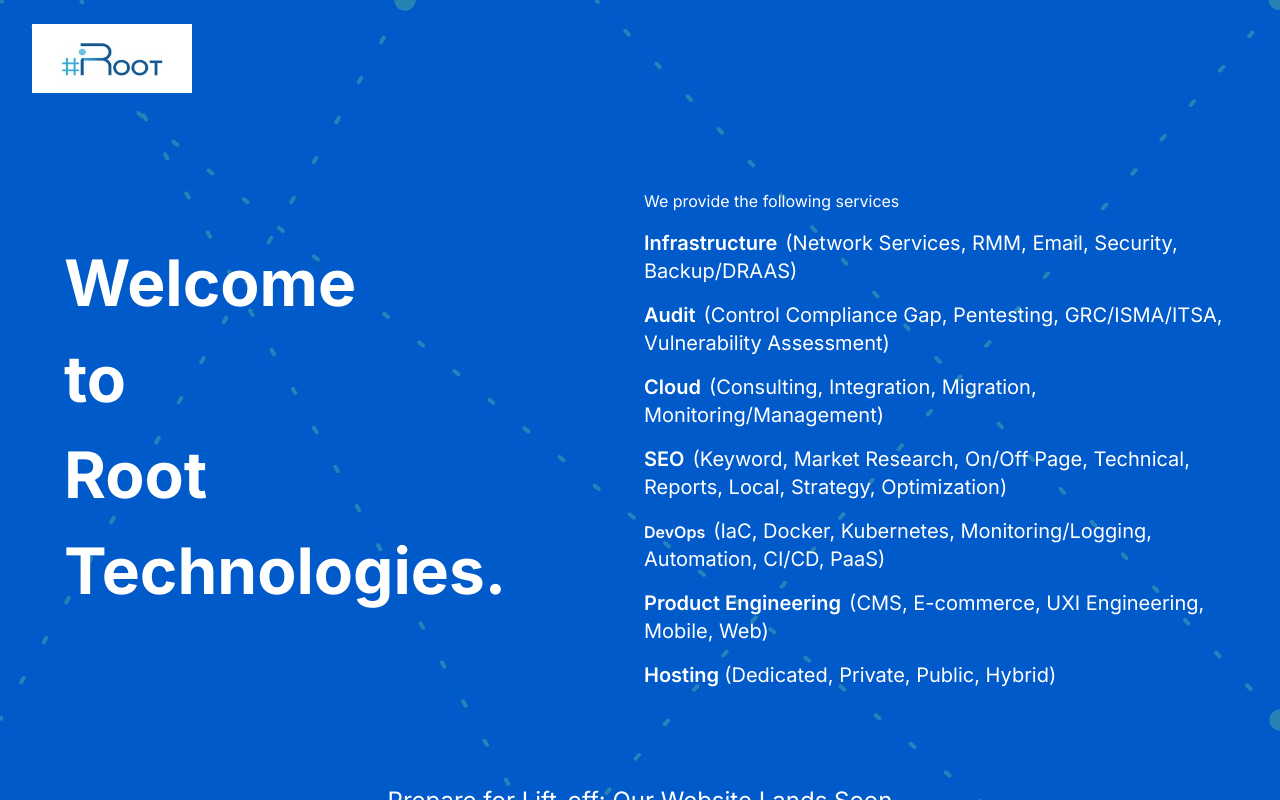
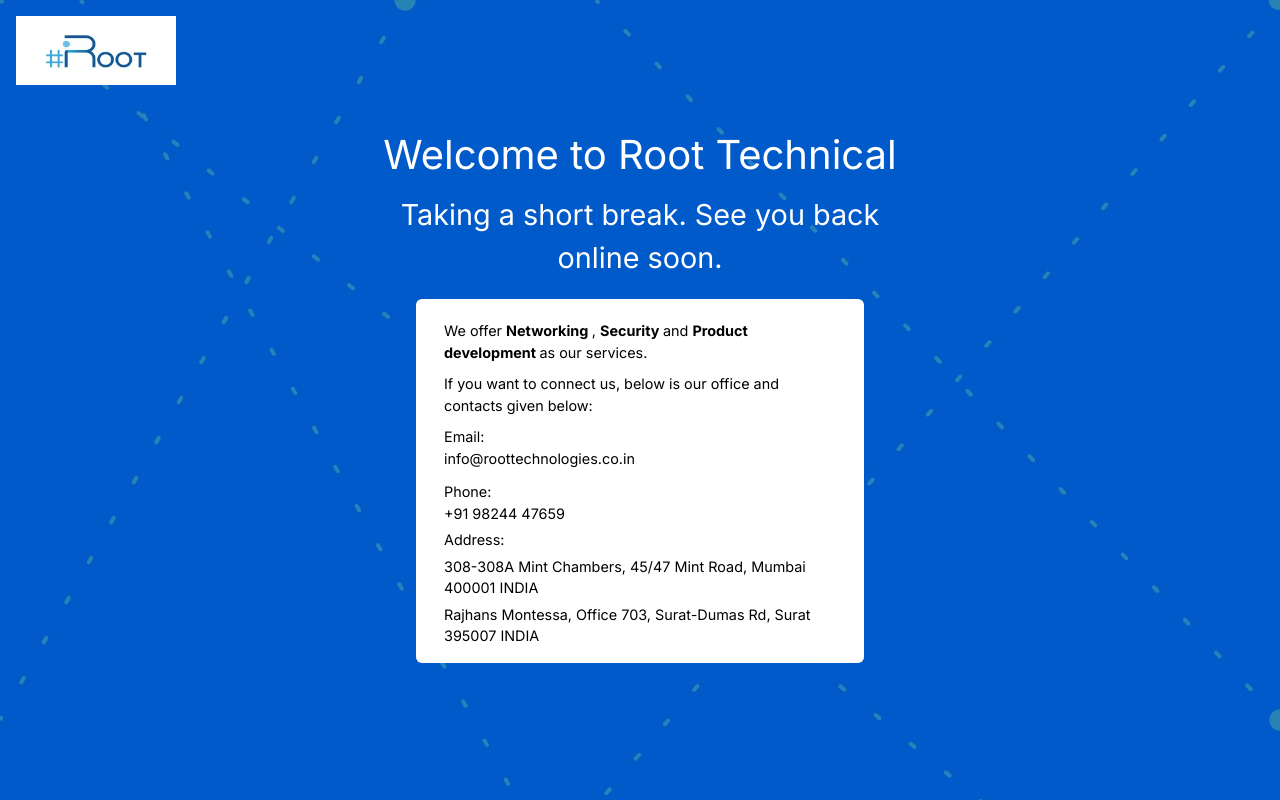
Before and after one commit to skd28/root_home, a Next.js app: page / in a window 1280 px wide. Built offline with nearby package versions, Linux system fonts and the light colour scheme.

Commit message:
update content website undermaintances

```diff
--- /dev/null
+++ b/app/components/New_Landing.js
@@ -0,0 +1,59 @@
+import React from 'react'
+
+function New_Landing() {
+    return (
+        <>
+
+            <div className='h-screen  object-cover  overflow-y-auto ' style={{
+                backgroundImage: "url(/new_background.jpg)",
+            }}>
+
+                <div className='p-[1rem]'>
+                    <img className='w-[5rem] xs:w-[7rem] sm:w-[8rem] md:w-[9rem] lg:w-[10rem]' src="/main_logo.jpg" alt='...' />
+                </div>
+
+                <div className='text-center  lg:mt-6'>
+                    <div className='text-white text-[1.6rem] xs:text-[2.5rem] xs:w-[18rem] sm:text-[3rem] sm:w-[26rem] md:w-[30rem] lg:w-[33rem] lg:text-[2.5rem]  w-[15rem]  mx-auto'>
+                        Welcome to Root Technical
+                    </div>
+
+                    <div className='text-white text-[1rem] xs:text-[1.2rem] xs:w-[18rem]  sm:text-[2rem] sm:w-[26rem] md:w-[30rem] lg:w-[33rem] lg:text-[1.8rem] w-[15rem]    mx-auto py-[0.5rem]'>
+                        Taking a short break. See you back online soon.
+                    </div>
+
+                    <div className='bg-[E2EBF0] bg-white w-[15rem] xs:w-[18rem] sm:w-[20rem] md:w-[26rem] lg:w-[28rem]  mx-auto px-7 xs:px-7 rounded-md my-[0rem] lg:my-3 py-[0.8rem] lg:py-4 ' >
+                        <div className='text-left py-[0.3rem] text-[0.6rem]  xs:text-[0.9rem]'>
+                            We offer <strong> Networking </strong>, <strong>Security </strong> and  <strong>Product development </strong>  as our services.
+                        </div>
+                        <div className=' text-left py-[0.3rem] text-[0.6rem] xs:text-[0.9rem]'>
+                            If you want to connect us, below is our office and contacts given below:
+                        </div>
+
+                        <div className='py-[0.3rem]'>
+                            <h4 className=' text-left text-[0.6rem] xs:text-[0.9rem]'>Email:</h4>
+                            <h4 className=' text-left text-base text-[0.6rem] xs:text-[0.9rem]'>info@roottechnologies.co.in</h4>
+                        </div>
+                        <div className='py-[0.3rem]'>
+                            <h4 className=' text-left text-[0.6rem] xs:text-[0.9rem]'>Phone:</h4>
+                            <h4 className=' text-left text-[0.6rem] xs:text-[0.9rem]'>
+                                +91 98244 47659
+                            </h4>
+
+                        </div>
+                        <div className='py-0.3rem]'>
+                            <h4 className=' text-left text-[0.6rem] xs:text-[0.9rem]'>Address:</h4>
+                            <h4 className='text-left py-[0.3rem] text-[0.6rem] xs:text-[0.9rem]'>308-308A Mint Chambers, 45/47 Mint Road, Mumbai 400001 INDIA</h4>
+                            <h4 className=' text-left text-[0.6rem] xs:text-[0.9rem]'>
+                                Rajhans Montessa, Office 703, Surat-Dumas Rd, Surat 395007 INDIA
+                            </h4>
+                        </div>
+
+                    </div>
+                </div>
+
+            </div>
+        </>
+    )
+}
+
+export default New_Landing
--- a/app/page.js
+++ b/app/page.js
@@ -2,13 +2,15 @@
 // import Navbar from "./components/Navbar";
 // import Landing from "./components/Landing";
 // import Test from "./components/Test";
-import New_Page from './components/New_Page'
-import 'bootstrap/dist/css/bootstrap.min.css';
+// import New_Page from './components/New_Page'
+import New_Landing from "./components/New_Landing"
+
 
 export default function page() {
   return (
     <>
-      <New_Page/>
+      <New_Landing/>
+      {/* <New_Page/> */}
       {/* <Navbar />
       <Landing /> */}
       {/* <Hidden /> */}
--- a/tailwind.config.js
+++ b/tailwind.config.js
@@ -17,7 +17,7 @@
       },
       screens: {
         xs: "400px",
-        mcr:"270px",
+
         ...defaultTheme.screens,
       },
 
```
